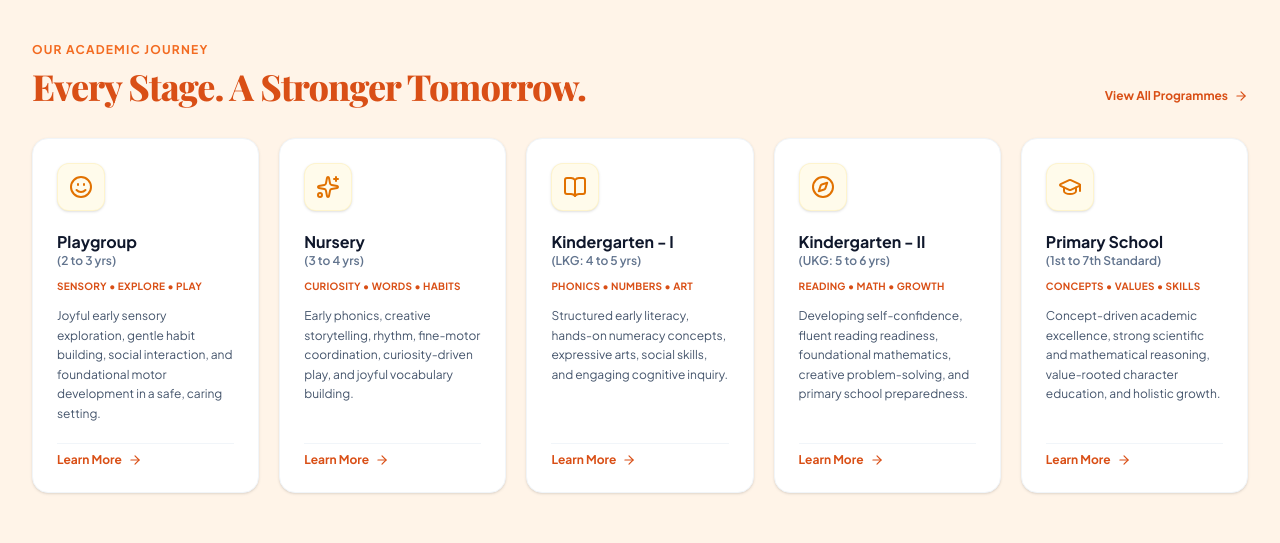
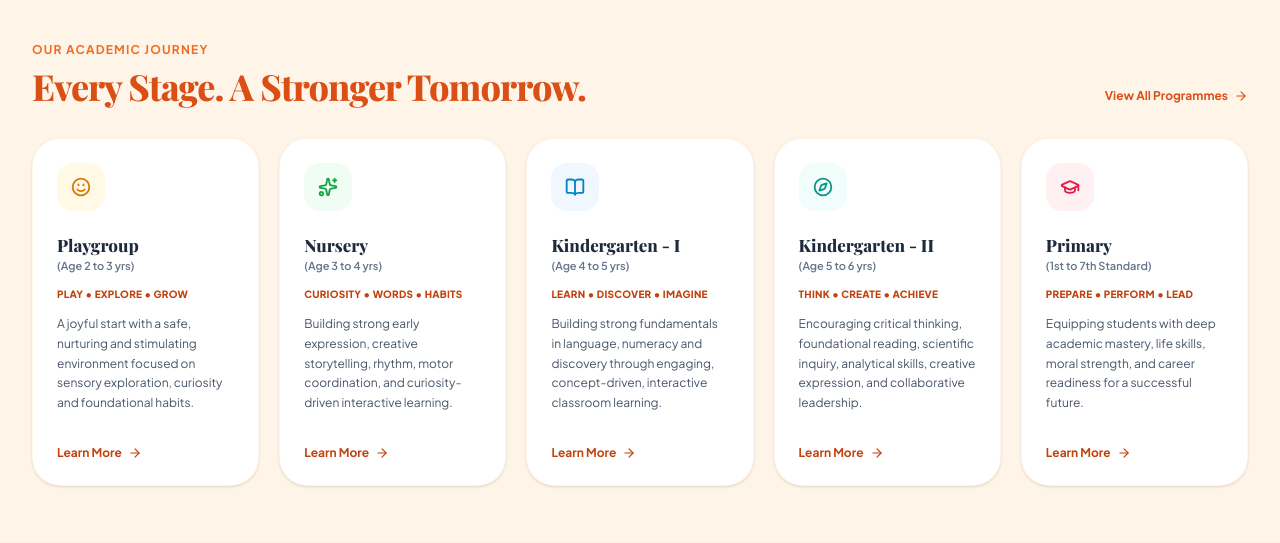
Before and after one commit to adradivya001/sanatana, a React (Vite) app: page / in a window 1280 px wide. Shown: the part 2880-3423 px from the top of the page. Built offline with nearby package versions, Linux system fonts and the light colour scheme; a web font is replaced by a local one.

Commit message:
Refine academic stage cards to exactly match reference design layout and typography

```diff
--- a/src/components/academics/AcademicJourney.tsx
+++ b/src/components/academics/AcademicJourney.tsx
@@ -37,48 +37,49 @@ export const AcademicJourney: React.FC<AcademicJourneyProps> = ({ data }) => {
               <ArrowRight className="w-3.5 h-3.5 group-hover:translate-x-1.5 transition-transform" />
             </button>
           </FadeIn>
-        </div>        {/* 5 Distinct Stage Cards */}
-        <StaggerContainer className="grid grid-cols-1 sm:grid-cols-2 lg:grid-cols-5 gap-5">
+        </div>
+
+        {/* 5 Distinct Stage Cards matching reference image layout */}
+        <StaggerContainer className="grid grid-cols-1 sm:grid-cols-2 lg:grid-cols-5 gap-4 lg:gap-5 items-stretch">
           {data.stages.map((stage) => (
             <StaggerItem key={stage.id} className="h-full">
               <motion.div
-                whileHover={{ y: -6 }}
+                whileHover={{ y: -6, boxShadow: "0 20px 35px -10px rgba(0,0,0,0.07)" }}
                 transition={{ duration: 0.25, ease: "easeOut" }}
-                className="group relative flex flex-col h-full bg-white rounded-2xl p-6 shadow-sm border border-slate-100 hover:shadow-xl hover:border-amber-200 transition-all duration-300"
+                className="group relative flex flex-col h-full bg-white rounded-[1.75rem] p-6 shadow-sm border border-orange-100/50 hover:border-orange-200 transition-all duration-300"
               >
-                {/* Stage Icon */}
-                <motion.div
-                  whileHover={{ scale: 1.1, rotate: 5 }}
-                  className="w-12 h-12 rounded-xl bg-amber-50 text-amber-600 border border-amber-100/80 flex items-center justify-center mb-5 group-hover:bg-[#D94F16] group-hover:text-white transition-colors duration-300 shadow-sm"
+                {/* Pastel Rounded Square Stage Icon */}
+                <div
+                  className={`w-12 h-12 rounded-2xl ${stage.bgColor} ${stage.iconColor} flex items-center justify-center mb-6 transition-transform duration-300 group-hover:scale-105`}
                 >
-                  <DynamicIcon name={stage.iconName} className="w-6 h-6" />
-                </motion.div>
+                  <DynamicIcon name={stage.iconName} className="w-5 h-5 stroke-[2.2]" />
+                </div>
 
                 {/* Title & Subtitle */}
-                <h3 className="text-base font-bold text-slate-900 leading-snug">
+                <h3 className="text-[17px] font-extrabold text-[#1E293B] leading-tight mb-0.5 font-heading">
                   {stage.title}
                 </h3>
-                <p className="text-xs font-semibold text-slate-500 mb-2.5">
+                <p className="text-[11px] font-semibold text-[#64748B] mb-3">
                   {stage.subtitle}
                 </p>
 
-                {/* Keywords Tagline */}
-                <p className="text-[10px] font-bold text-[#D94F16] tracking-wide uppercase mb-3">
+                {/* Tagline / Keywords in burnt orange */}
+                <p className="text-[10px] font-extrabold text-[#C2410C] tracking-wide uppercase mb-3">
                   {stage.keywords}
                 </p>
 
                 {/* Description */}
-                <p className="text-xs text-slate-600 leading-relaxed mb-5 font-normal flex-1">
+                <p className="text-[12px] text-[#475569] leading-[1.65] mb-6 font-normal flex-1">
                   {stage.description}
                 </p>
 
-                {/* CTA Link */}
+                {/* Clean Learn More Link */}
                 <button
                   onClick={openEnquiryModal}
-                  className="mt-auto inline-flex items-center gap-1.5 text-xs font-bold text-[#D94F16] hover:text-[#F36B21] transition-colors text-left cursor-pointer pt-2 border-t border-slate-100"
+                  className="mt-auto inline-flex items-center gap-1.5 text-xs font-bold text-[#C2410C] hover:text-[#EA580C] transition-colors text-left cursor-pointer pt-2 group/btn"
                 >
                   <span>{stage.linkText}</span>
-                  <ArrowRight className="w-3.5 h-3.5 group-hover:translate-x-1.5 transition-transform" />
+                  <ArrowRight className="w-3.5 h-3.5 group-hover/btn:translate-x-1.5 transition-transform" />
                 </button>
               </motion.div>
             </StaggerItem>
--- a/src/data/schools/sanatana/data.json
+++ b/src/data/schools/sanatana/data.json
@@ -219,71 +219,71 @@
       {
         "id": "playgroup",
         "title": "Playgroup",
-        "subtitle": "(2 to 3 yrs)",
-        "grades": "Age: 2 to 3 years",
-        "keywords": "Sensory • Explore • Play",
-        "description": "Joyful early sensory exploration, gentle habit building, social interaction, and foundational motor development in a safe, caring setting.",
+        "subtitle": "(Age 2 to 3 yrs)",
+        "grades": "2 to 3 yrs.",
+        "keywords": "PLAY • EXPLORE • GROW",
+        "description": "A joyful start with a safe, nurturing and stimulating environment focused on sensory exploration, curiosity and foundational habits.",
         "iconName": "Smile",
-        "bgColor": "bg-amber-50/60",
-        "borderColor": "border-amber-100",
-        "iconBgColor": "bg-amber-100",
-        "iconColor": "text-amber-800",
+        "bgColor": "bg-[#FFF9E6]",
+        "borderColor": "border-[#FDE68A]",
+        "iconBgColor": "bg-[#FEF3C7]",
+        "iconColor": "text-[#D97706]",
         "linkText": "Learn More"
       },
       {
         "id": "nursery",
         "title": "Nursery",
-        "subtitle": "(3 to 4 yrs)",
-        "grades": "Age: 3 to 4 years",
-        "keywords": "Curiosity • Words • Habits",
-        "description": "Early phonics, creative storytelling, rhythm, fine-motor coordination, curiosity-driven play, and joyful vocabulary building.",
+        "subtitle": "(Age 3 to 4 yrs)",
+        "grades": "3 to 4 yrs.",
+        "keywords": "CURIOSITY • WORDS • HABITS",
+        "description": "Building strong early expression, creative storytelling, rhythm, motor coordination, and curiosity-driven interactive learning.",
         "iconName": "Sparkles",
-        "bgColor": "bg-sky-50/60",
-        "borderColor": "border-sky-100",
-        "iconBgColor": "bg-sky-100",
-        "iconColor": "text-sky-800",
+        "bgColor": "bg-[#F0FDF4]",
+        "borderColor": "border-[#BBF7D0]",
+        "iconBgColor": "bg-[#DCFCE7]",
+        "iconColor": "text-[#16A34A]",
         "linkText": "Learn More"
       },
       {
         "id": "kg1",
         "title": "Kindergarten - I",
-        "subtitle": "(LKG: 4 to 5 yrs)",
-        "grades": "Age: 4 to 5 years",
-        "keywords": "Phonics • Numbers • Art",
-        "description": "Structured early literacy, hands-on numeracy concepts, expressive arts, social skills, and engaging cognitive inquiry.",
+        "subtitle": "(Age 4 to 5 yrs)",
+        "grades": "4 to 5 yrs.",
+        "keywords": "LEARN • DISCOVER • IMAGINE",
+        "description": "Building strong fundamentals in language, numeracy and discovery through engaging, concept-driven, interactive classroom learning.",
         "iconName": "BookOpen",
-        "bgColor": "bg-emerald-50/60",
-        "borderColor": "border-emerald-100",
-        "iconBgColor": "bg-emerald-100",
-        "iconColor": "text-emerald-800",
+        "bgColor": "bg-[#F0F7FF]",
+        "borderColor": "border-[#BFDBFE]",
+        "iconBgColor": "bg-[#E0F2FE]",
+        "iconColor": "text-[#0284C7]",
         "linkText": "Learn More"
       },
       {
         "id": "kg2",
         "title": "Kindergarten - II",
-        "subtitle": "(UKG: 5 to 6 yrs)",
-        "grades": "Age: 5 to 6 years",
-        "keywords": "Reading • Math • Growth",
-        "description": "Developing self-confidence, fluent reading readiness, foundational mathematics, creative problem-solving, and primary school preparedness.",
+        "subtitle": "(Age 5 to 6 yrs)",
+        "grades": "5 to 6 yrs.",
+        "keywords": "THINK • CREATE • ACHIEVE",
+        "description": "Encouraging critical thinking, foundational reading, scientific inquiry, analytical skills, creative expression, and collaborative leadership.",
         "iconName": "Compass",
-        "bgColor": "bg-purple-50/60",
-        "borderColor": "border-purple-100",
-        "iconBgColor": "bg-purple-100",
-        "iconColor": "text-purple-800",
+        "bgColor": "bg-[#F0FDFA]",
+        "borderColor": "border-[#99F6E4]",
+        "iconBgColor": "bg-[#CCFBF1]",
+        "iconColor": "text-[#0D9488]",
         "linkText": "Learn More"
       },
       {
         "id": "primary",
-        "title": "Primary School",
+        "title": "Primary",
         "subtitle": "(1st to 7th Standard)",
-        "grades": "Class 1st to 7th",
-        "keywords": "Concepts • Values • Skills",
-        "description": "Concept-driven academic excellence, strong scientific and mathematical reasoning, value-rooted character education, and holistic growth.",
+        "grades": "1st to 7th Standard",
+        "keywords": "PREPARE • PERFORM • LEAD",
+        "description": "Equipping students with deep academic mastery, life skills, moral strength, and career readiness for a successful future.",
         "iconName": "GraduationCap",
-        "bgColor": "bg-orange-50/60",
-        "borderColor": "border-orange-100",
-        "iconBgColor": "bg-orange-100",
-        "iconColor": "text-orange-800",
+        "bgColor": "bg-[#FFF1F2]",
+        "borderColor": "border-[#FECDD3]",
+        "iconBgColor": "bg-[#FFE4E6]",
+        "iconColor": "text-[#E11D48]",
         "linkText": "Learn More"
       }
     ]
```
